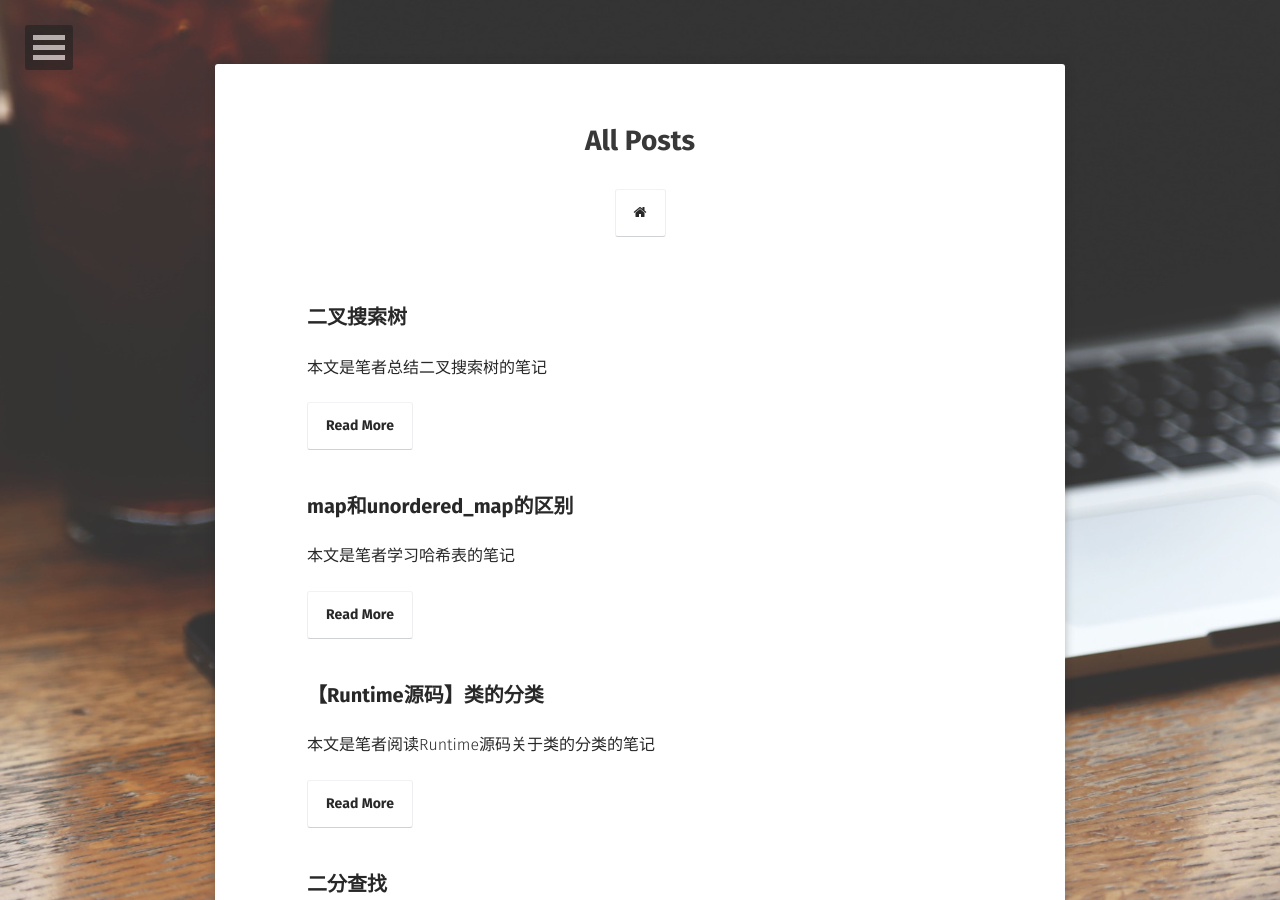
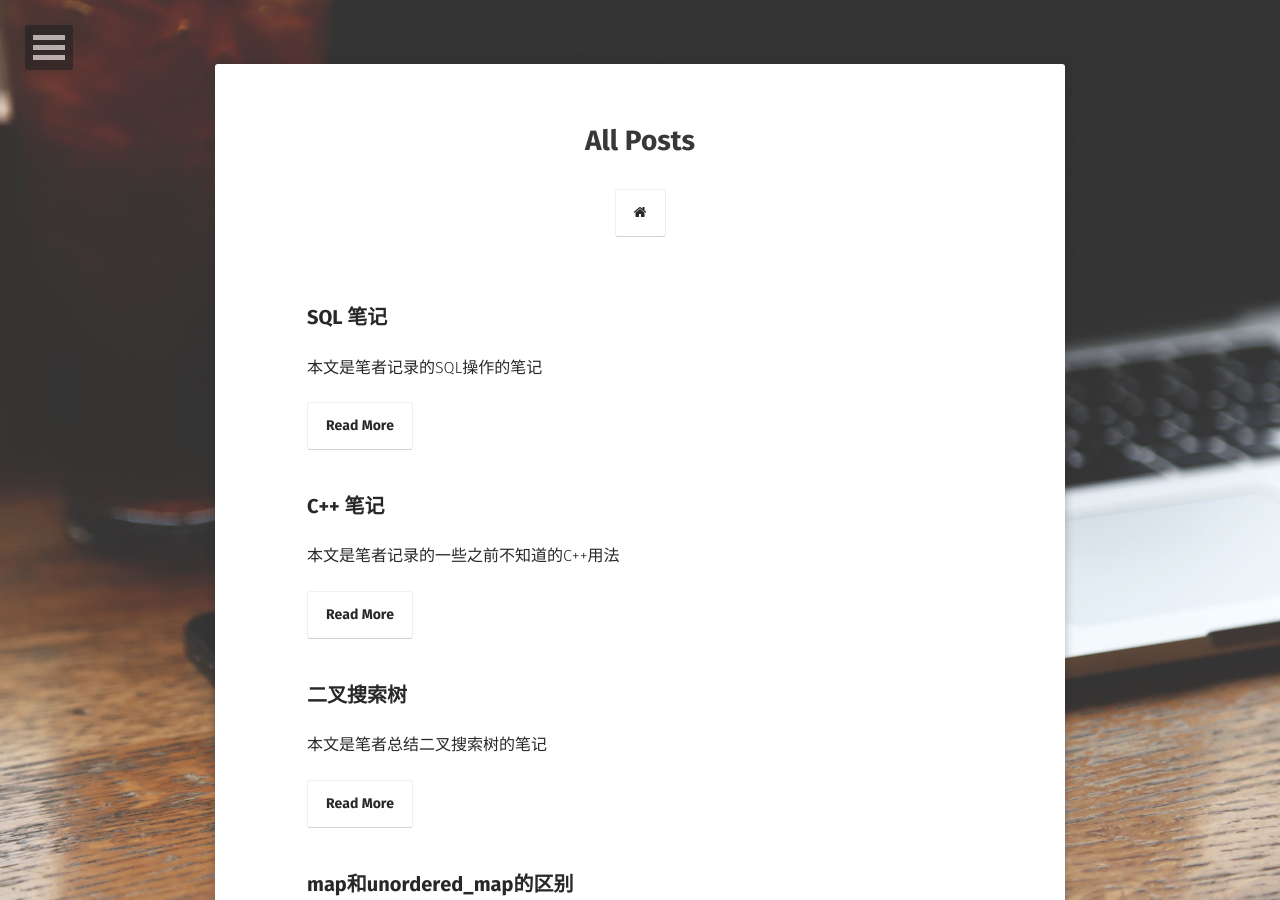
Before and after one commit to longjianjiang/longjianjiang.github.io, a Jekyll site: the page built from posts/index.md, in a window 1280 px wide and 900 px high. Built offline with Jekyll 4.4.1, drawn with Linux system fonts in a browser that asks for light colours; some web fonts are replaced.

Commit message:
Update(auto commit)

````diff
--- /dev/null
+++ b/_posts/2019-02-27-Cpp-note.md
@@ -0,0 +1,51 @@
+---
+layout: post
+title:  "C++ 笔记"
+date:   2019-02-16
+excerpt:  "本文是笔者记录的一些之前不知道的C++用法"
+tag:
+- Cpp
+comments: true
+---
+
+> 本文是笔者记录的一些之前不知道的C++用法。
+
+# const
+
+# decltype
+
+[ref1](https://www.cnblogs.com/QG-whz/p/4952980.html)
+
+# virtual method
+
+```
+class WCTConstraintBindingBase {
+public:
+    WCTConstraintBindingBase(const std::string &name,
+                             WCTConstraintBindingType type);
+    const std::string name;
+    const WCTConstraintBindingType type;
+
+    virtual WCDB::TableConstraint generateConstraint() const = 0;
+};
+```
+
+纯虚函数，基类无法实例化，子类必须实现该函数。
+
+# lambda
+
+[ref1](https://www.cnblogs.com/pzhfei/archive/2013/01/14/lambda_expression.html)
+
+# template
+
+## typename
+
+[ref1](https://yixinglu.gitlab.io/enable_if.html)
+
+## enable_if
+
+[ref1](https://yixinglu.gitlab.io/enable_if.html)
+
+# smart pointer
+
+[ref1](https://www.cnblogs.com/jiayayao/p/6128877.html)
--- /dev/null
+++ b/_posts/2019-02-27-SQL-note.md
@@ -0,0 +1,11 @@
+---
+layout: post
+title:  "SQL 笔记"
+date:   2019-02-27
+excerpt:  "本文是笔者记录的SQL操作的笔记"
+tag:
+- Database
+comments: true
+---
+
+> 本文是笔者记录的SQL操作的笔记。
````
Also changed, not shown: _posts/2016-7-4-add-project-to-cocoapods.md (+1 -1 lines).
